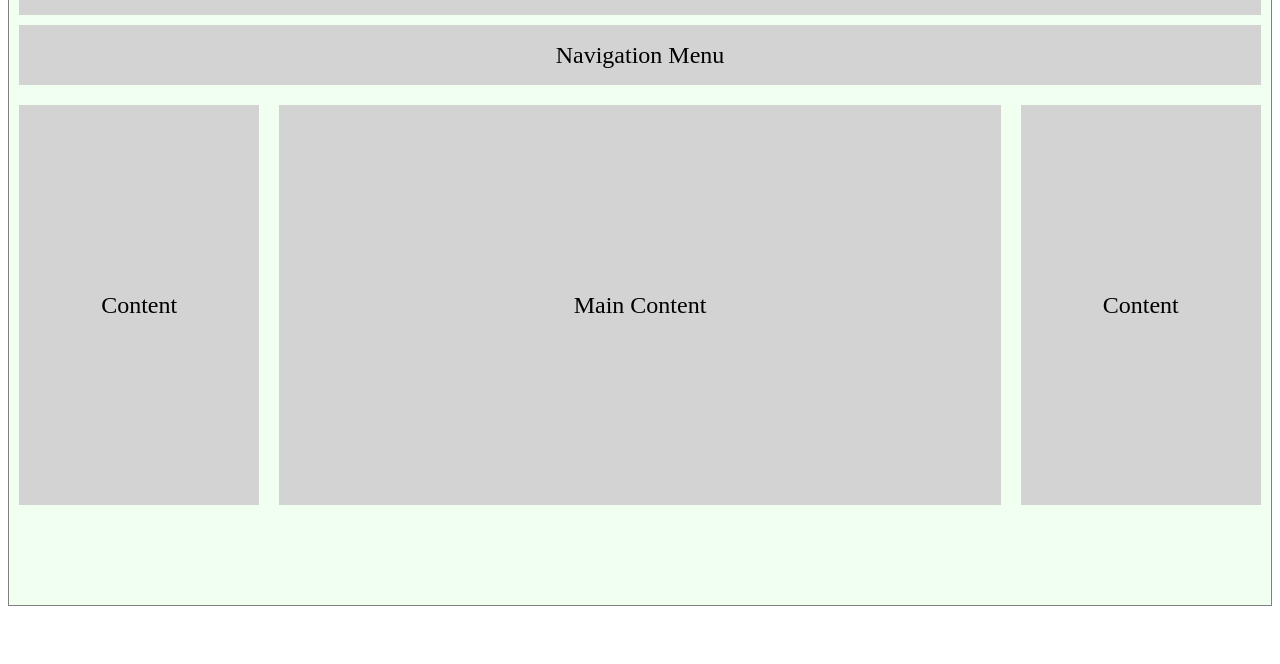
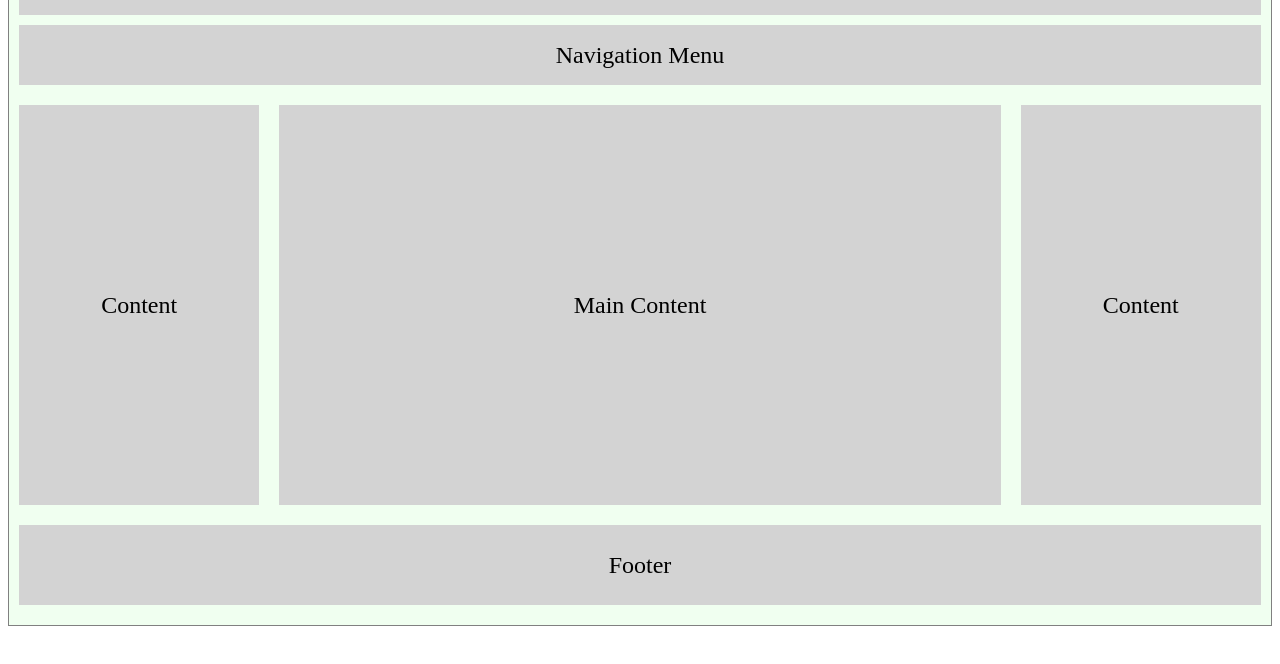
Before and after one commit to fahadshoukat/CSSFlexBoxAssignment, a plain HTML site: page index.html in a window 1280 px wide. Shown: the part 104-768 px from the top of the page. Drawn offline with Linux system fonts and the light colour scheme.

Commit message:
addingAndStylingFooter

```diff
--- a/index.html
+++ b/index.html
@@ -28,7 +28,9 @@
                 <p>Content</p>
             </div>
         </div>
-        <div id="footer"></div>
+        <div id="footer">
+            <p>Footer</p>
+        </div>
     </div>
 </body>
 
--- a/style.css
+++ b/style.css
@@ -1,7 +1,7 @@
 #container {
     border: 1px solid gray;
     background-color: honeydew;
-    height: 700px;
+    height: 720px;
 }
 
 #header {
@@ -51,3 +51,10 @@ p {
     justify-content: center;
     margin: 10px;
 }
+#footer {
+    background-color: lightgray;
+    height: 80px;
+    display: flex;
+    justify-content: center;
+    margin: 10px;
+}
```
